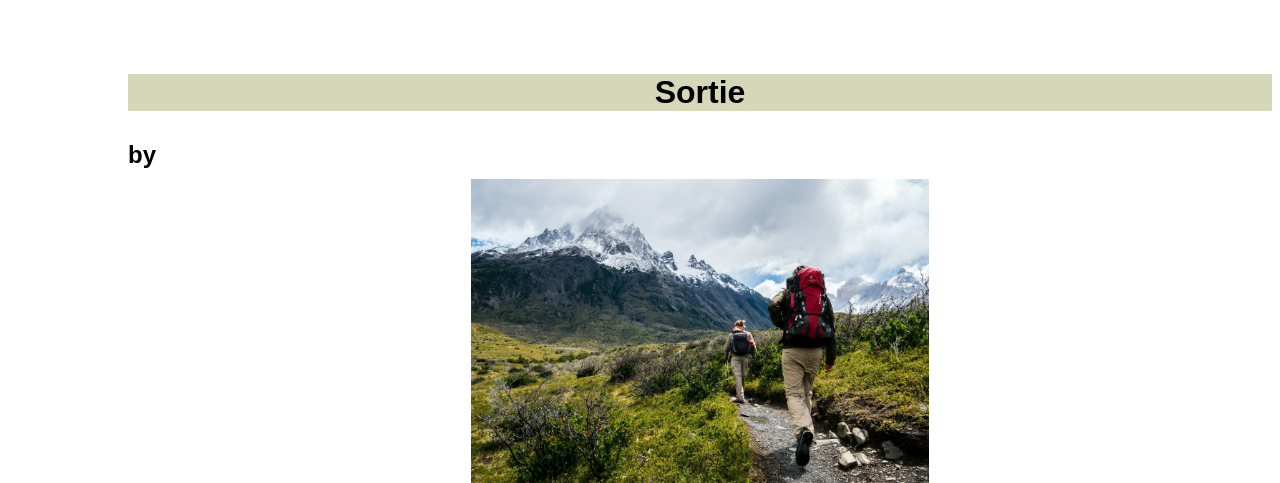
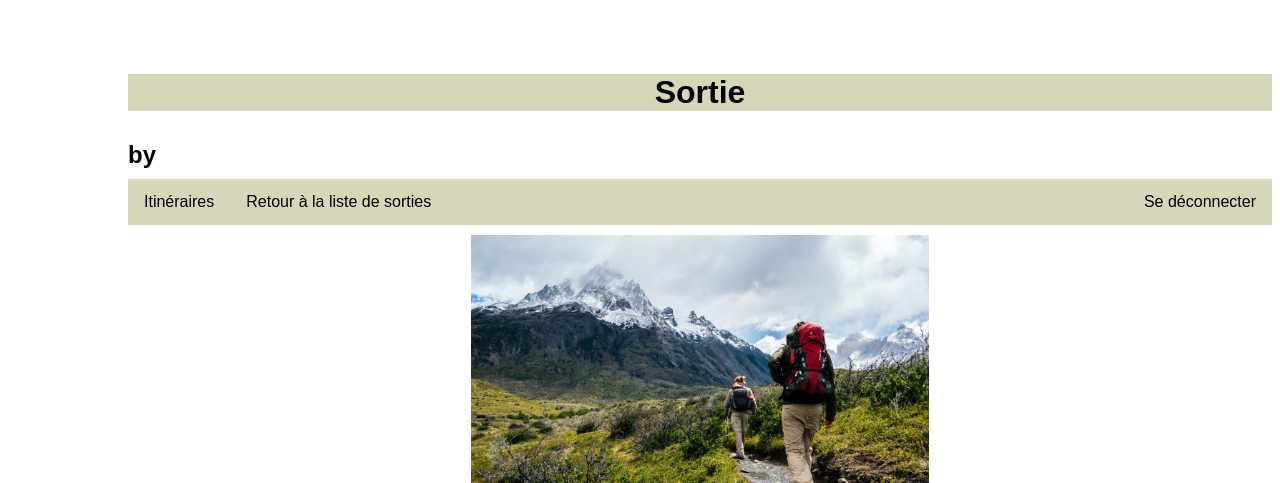
Before and after one commit to victorcolombet/topoguide-victor-colombet, a Django app: template topoguide/itineraires/templates/itineraires/sortie.html in a window 1280 px wide. Shown: the top 483 px of the page. Run offline with Django 4.2, Linux system fonts and the light colour scheme; the template is opened without the code that fills it, so the values that code supplies are empty.

Commit message:
Finalisation du template sortie

```diff
--- a/topoguide/itineraires/static/itineraires/sortie.css
+++ b/topoguide/itineraires/static/itineraires/sortie.css
@@ -26,6 +26,37 @@ body{
 
 }
 
+.sidebar    ul {
+    list-style-type: none;
+    margin: 0;
+    padding: 0;
+    overflow: hidden;
+    background-color: rgba(115, 124, 22, 0.3);
+}
+
+.sidebar li.left {
+    float: left;
+}
+
+.sidebar li.right {
+    float: right;
+}
+
+.sidebar li a {
+    display: block;
+    color: rgb(0, 0, 0);
+    text-align: center;
+    padding: 14px 16px;
+    text-decoration: none;
+}
+
+  /* Change the link color to #111 (black) on hover */
+  .sidebar li a:hover {
+    background-color: #111;
+    color : white;
+}
+
+
 div.corps{
     background-color: rgba(115, 124, 22, 0.3);
 }
--- a/topoguide/itineraires/templates/itineraires/sortie.html
+++ b/topoguide/itineraires/templates/itineraires/sortie.html
@@ -16,6 +16,16 @@
 </head>
 
 <body>
+
+    <div class="sidebar">
+        <ul>
+            <li class="left"><a class="active"  href="{% url 'itineraires:itineraires' %}">Itinéraires</a></li>
+            <li class="left"><a href="{% url 'itineraires:sorties' sortie.itineraire.id %}">Retour à la liste de sorties</a></li>
+            <li class="right"><a href="{% url 'logout' %}">Se déconnecter</a></li>
+        </ul>
+
+    </div>
+
     <img src="/static/itineraires/images/sortie.gif", alt = "image">
 
     <div class="corps">
```
